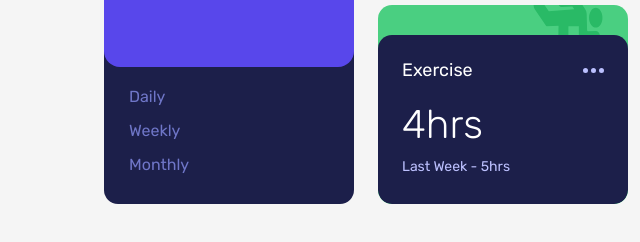
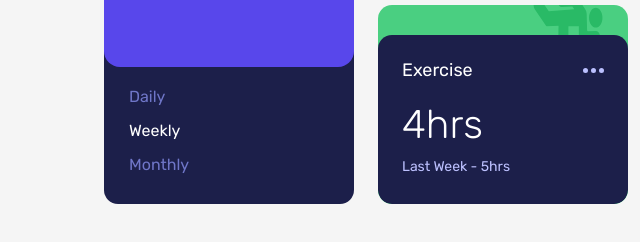
Before and after one commit to GabrielLaminas/time-tracking-dashboard-main, a plain HTML site: page index.html in a window 1280 px wide. Both pictures are taken after a click on the link "Weekly". Shown: the part 412-654 px from the top of the page, 0-640 px from the left. Drawn offline with Linux system fonts and the light colour scheme.

Commit message:
fourth commit

```diff
--- a/assets/js/index.js
+++ b/assets/js/index.js
@@ -1,4 +1,9 @@
 const links = document.querySelector('.grid__link');
+const linkA = document.querySelectorAll('.grid__link a');
+
+const hours = document.querySelectorAll('.hours');
+const times = document.querySelectorAll('.time')
+const previus = document.querySelectorAll('.previus');
 
 async function getData() {
    const dadoResponse = await fetch('/data.json');
@@ -6,15 +11,29 @@ async function getData() {
    return dadosJson;
 }
 
+async function initData() {
+   const jsondata = await getData();
+   linkA[1].classList.toggle('active');
+
+   for (let i in jsondata) {
+      const { current, previous } = jsondata[i]["timeframes"]["weekly"];
+      hours[i].innerText = current;
+      times[i].innerText = previous;
+      previus[i].innerText = 'Last Week';
+   }
+}
+initData();
+
 async function getDataFilter(e) {
-   e.preventDefault();
+   linkA.forEach((a) => {
+      a.classList.remove('active');
+   });
+
+   e.target.classList.add('active');
 
    try {
       const text = e.target.innerText.toLowerCase();
       const dados = await getData();
-      const hours = document.querySelectorAll('.hours');
-      const times = document.querySelectorAll('.time')
-      const previus = document.querySelectorAll('.previus');
 
       for (let i in dados) {
          const { current, previous } = dados[i]["timeframes"][text];
@@ -31,7 +50,8 @@ async function getDataFilter(e) {
             previus[i].innerText = 'Last Month';
          }
       }
-   } catch(erro){
+   }
+   catch (erro) {
       console.log(erro);
    }
 }
--- a/assets/scss/layout/_main.scss
+++ b/assets/scss/layout/_main.scss
@@ -81,11 +81,16 @@
 
 .grid__link{
    padding: 20px 25px 30px 25px;
+   pointer-events: none;
+   position: relative;
 
    a{
       display: block;
       color: $Desaturated-blue;
       font-size: 1em;
+      pointer-events: painted;
+      position: relative;
+      z-index: 2;
 
       & + a{
          margin-top: 15px;
```
Also changed, not shown: assets/scss/style.css, 1 other file.
